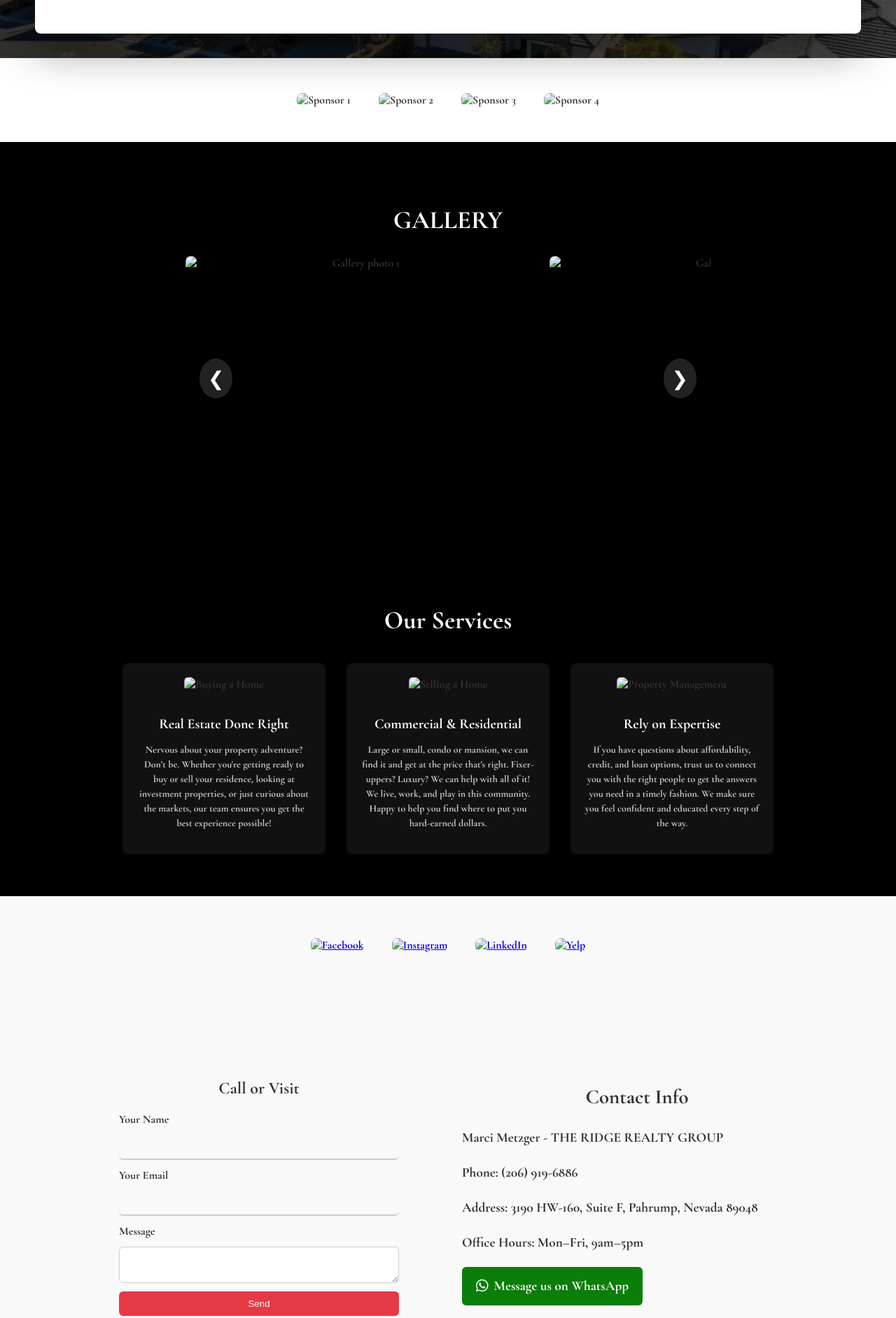
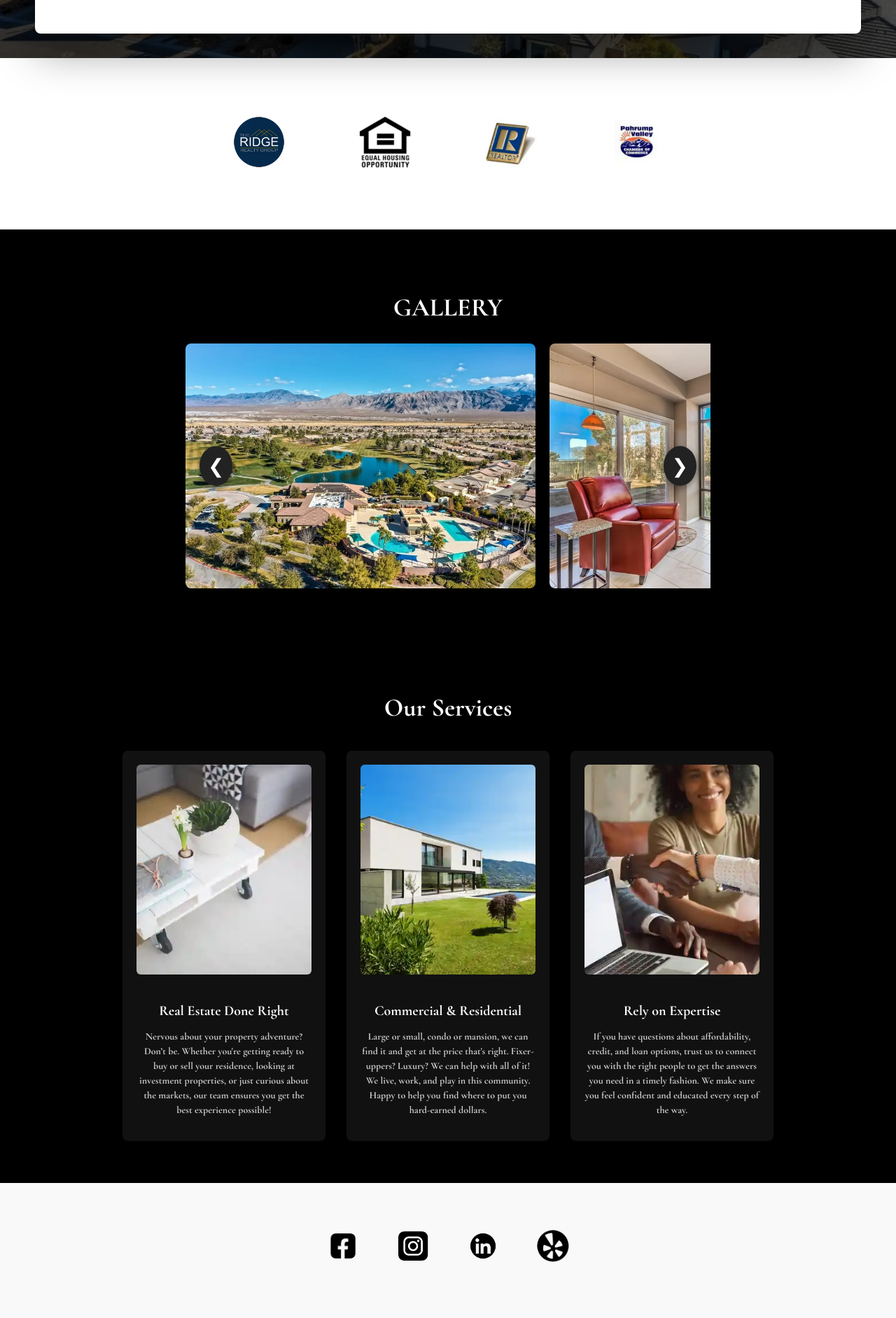
Before and after one commit to migznxtdr/homepagerevamped, a plain HTML site: page index.html in a window 1280 px wide. Shown: the part 2999-4883 px from the top of the page at 70% size. Drawn offline with nearby package versions, Linux system fonts and the light colour scheme; the site is published under a folder, as on GitHub Pages, so addresses that start at the root find nothing.

Commit message:
Update index.html

```diff
--- a/index.html
+++ b/index.html
@@ -182,16 +182,16 @@
     <section id="sponsors" class="sponsors-section">
         <div class="sponsors-wrapper">
             <div class="sponsor-logo">
-                <img src="/images/sponsor1.png" alt="Sponsor 1">
+                <img src="images/sponsor1.png" alt="Sponsor 1">
             </div>
             <div class="sponsor-logo">
-                <img src="/images/sponsor2.png" alt="Sponsor 2">
+                <img src="images/sponsor2.png" alt="Sponsor 2">
             </div>
             <div class="sponsor-logo">
-                <img src="/images/sponsor3.png" alt="Sponsor 3">
+                <img src="images/sponsor3.png" alt="Sponsor 3">
             </div>
             <div class="sponsor-logo">
-                <img src="/images/sponsor4.png" alt="Sponsor 4">
+                <img src="images/sponsor4.png" alt="Sponsor 4">
             </div>
         </div>
     </section>
@@ -203,14 +203,14 @@
             <button class="gallery-arrow left" type="button">&#10094;</button>
 
             <div class="gallery-track" id="galleryTrack">
-                <img src="/images/photo2.jpg" alt="Gallery photo 1">
-                <img src="/images/photo3.jpg" alt="Gallery photo 2">
-                <img src="/images/photo4.jpg" alt="Gallery photo 3">
-                <img src="/images/photo5.jpg" alt="Gallery photo 4">
-                <img src="/images/photo6.jpg" alt="Gallery photo 5">
-                <img src="/images/photo7.jpg" alt="Gallery photo 6">
-                <img src="/images/search-bg.jpg" alt="Gallery photo 7">
-                <img src="/images/photo4.jpg" alt="Gallery photo 3">
+                <img src="images/photo2.jpg" alt="Gallery photo 1">
+                <img src="images/photo3.jpg" alt="Gallery photo 2">
+                <img src="images/photo4.jpg" alt="Gallery photo 3">
+                <img src="images/photo5.jpg" alt="Gallery photo 4">
+                <img src="images/photo6.jpg" alt="Gallery photo 5">
+                <img src="images/photo7.jpg" alt="Gallery photo 6">
+                <img src="images/search-bg.jpg" alt="Gallery photo 7">
+                <img src="images/photo4.jpg" alt="Gallery photo 3">
             </div>
 
             <button class="gallery-arrow right" type="button">&#10095;</button>
@@ -221,7 +221,7 @@
         <h2 class="services-title">Our Services</h2>
         <div class="services-wrapper">
             <div class="service-card">
-                <img src="/images/service1.jpg" alt="Buying a Home">
+                <img src="images/service1.jpg" alt="Buying a Home">
                 <h3>Real Estate Done Right</h3>
                 <p>
                     Nervous about your property adventure? Don’t be. Whether you're getting ready to buy or sell your residence,
@@ -229,7 +229,7 @@
                 </p>
             </div>
             <div class="service-card">
-                <img src="/images/service2.jpg" alt="Selling a Home">
+                <img src="images/service2.jpg" alt="Selling a Home">
                 <h3>Commercial & Residential</h3>
                 <p>
                     Large or small, condo or mansion, we can find it and get at the price that's right.
@@ -238,7 +238,7 @@
                 </p>
             </div>
             <div class="service-card">
-                <img src="/images/service3.jpg" alt="Property Management">
+                <img src="images/service3.jpg" alt="Property Management">
                 <h3>Rely on Expertise </h3>
                 <p>
                     If you have questions about affordability, credit, and loan options, trust us to connect you with the right people
@@ -249,10 +249,10 @@
     </section>
     <section>
         <div class="social-wrapper">
-            <a href="https://web.facebook.com/MarciHomes/?_rdc=1&_rdr#" target="_blank"> <img src="/images/facebook.png" alt="Facebook"></a>
-            <a href="https://www.instagram.com/marciandlauren_nvrealtors/" target="_blank"> <img src="/images/instagram.png" alt="Instagram"> </a>
-            <a href="https://www.linkedin.com/in/marci-metzger-30642496/" target="_blank"> <img src="/images/linkedin.png" alt="LinkedIn"> </a>
-            <a href="https://www.yelp.com/biz/marci-metzger-the-ridge-realty-pahrump" target="_blank"> <img src="/images/yelp.png" alt="Yelp"> </a>
+            <a href="https://web.facebook.com/MarciHomes/?_rdc=1&_rdr#" target="_blank"> <img src="images/facebook.png" alt="Facebook"></a>
+            <a href="https://www.instagram.com/marciandlauren_nvrealtors/" target="_blank"> <img src="images/instagram.png" alt="Instagram"> </a>
+            <a href="https://www.linkedin.com/in/marci-metzger-30642496/" target="_blank"> <img src="images/linkedin.png" alt="LinkedIn"> </a>
+            <a href="https://www.yelp.com/biz/marci-metzger-the-ridge-realty-pahrump" target="_blank"> <img src="images/yelp.png" alt="Yelp"> </a>
         </div>
     </section>
     <section id="contact">
@@ -302,7 +302,7 @@
     <footer>
         <p>© 2026 Marcimetzger.com | All Rights Reserved</p>
         <div class="social-wrapper">
-            <a href="https://www.godaddy.com/en-ph/websites/website-builder?isc=pwugc&utm_source=wsb&utm_medium=applications&utm_campaign=en-us_corp_applications_base" target="_blank"> <img src="/images/godad.png" alt="Yelpd"> </a>
+            <a href="https://www.godaddy.com/en-ph/websites/website-builder?isc=pwugc&utm_source=wsb&utm_medium=applications&utm_campaign=en-us_corp_applications_base" target="_blank"> <img src="images/godad.png" alt="Yelpd"> </a>
         </div>
             </footer>
 
```
